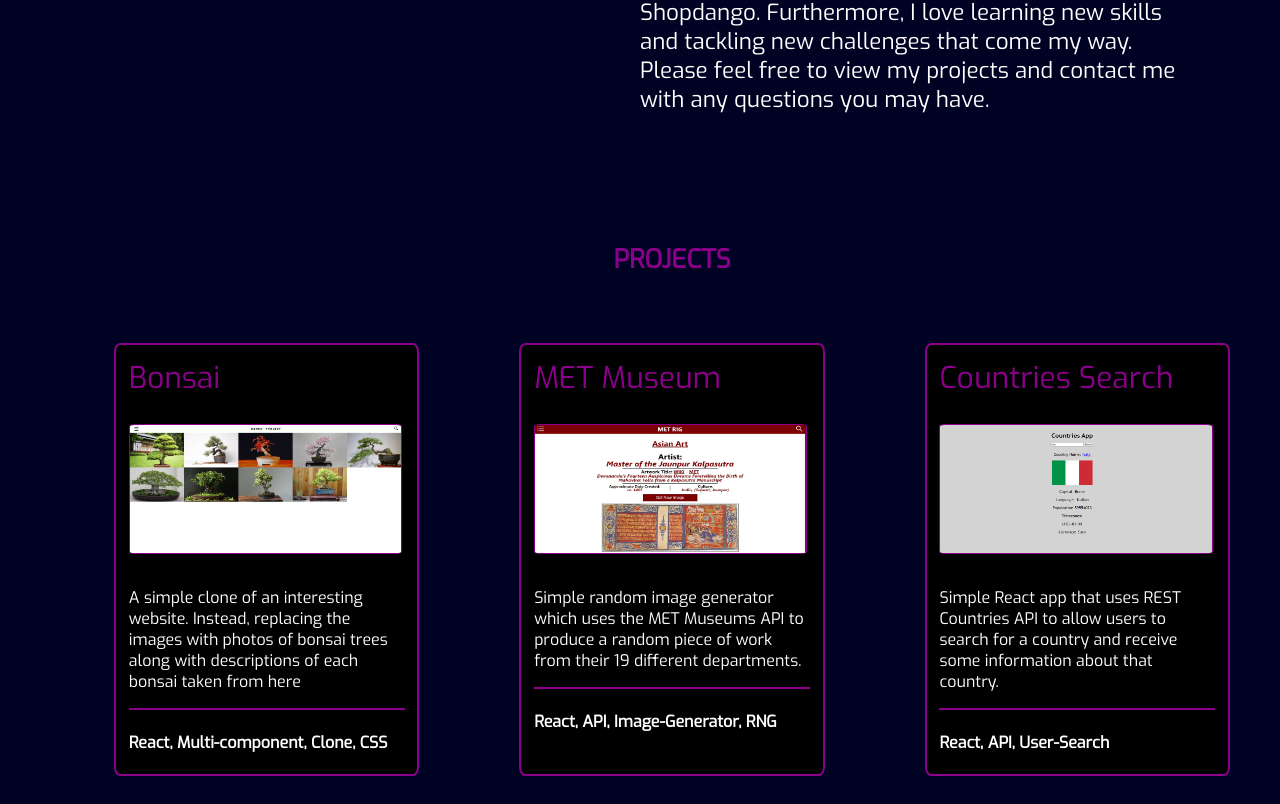
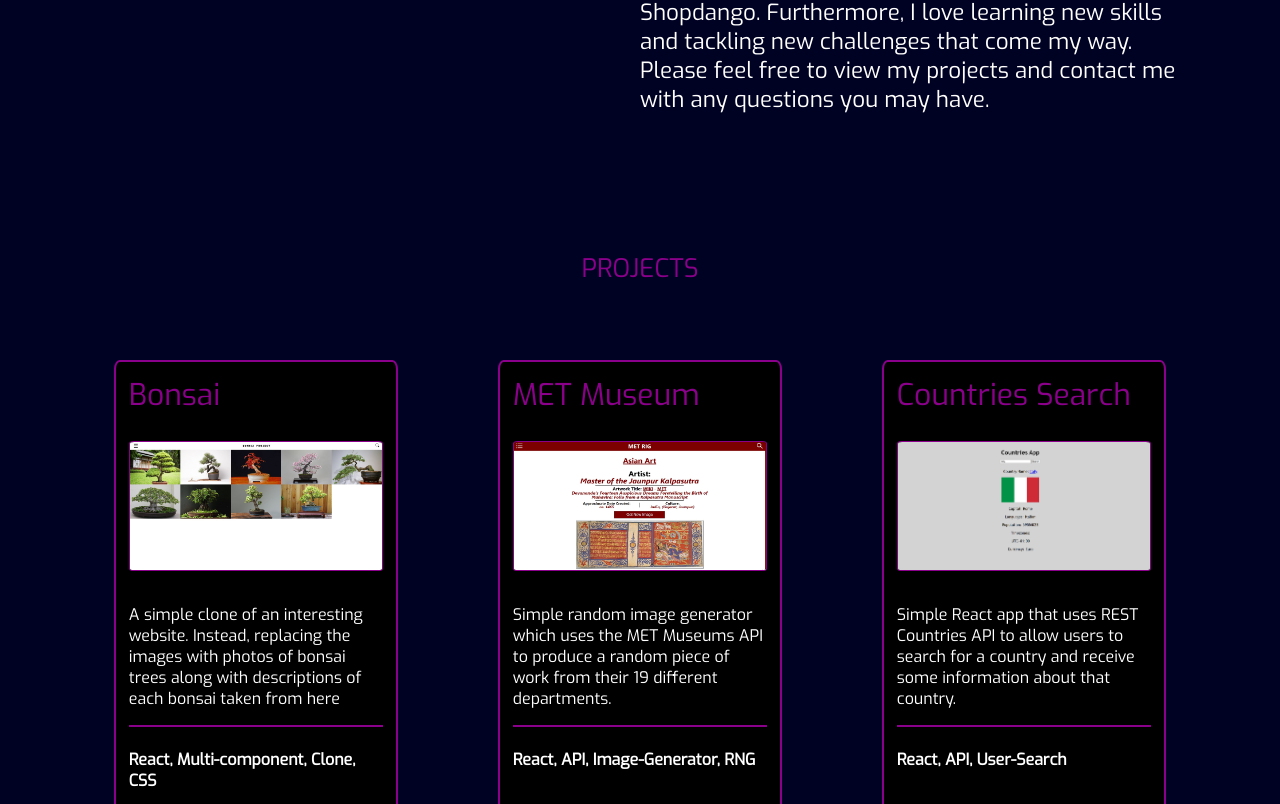
Before and after one commit to atorres1007/portfolio, a React (Create React App) app: page / in a window 1280 px wide. Shown: the part 735-1539 px from the top of the page. Built offline with nearby package versions, Linux system fonts and the light colour scheme.

Commit message:
small adjustments to styling

```diff
--- a/src/App.css
+++ b/src/App.css
@@ -8,9 +8,11 @@ body {
     width: 100vw;
     margin: 0;
     background-color: #EAE7DC;
+    overflow-x: hidden;
 }
 .portfolio {
     background-color: #000223;
+    overflow-x: hidden;
 }
 
 .navbarLinks {
@@ -127,14 +129,15 @@ body {
 .projects-section {
     padding-top: 100px;
     position: relative;
-    left: 5vw;
-    margin-right: 5vw;
     padding-bottom: 100px;
 }
 
 .projectsContainer {
+    position: relative;
     display: grid;
     grid-template-columns: 1fr 1fr 1fr;
+    margin-left: 5vw;
+    margin-right: 5vw;
 }
 
 .project{
--- a/src/App.js
+++ b/src/App.js
@@ -111,7 +111,11 @@ export default function App () {
 
       <div className="projects-section" id='Projects'>
 
-        <h1 className='section-header'>PROJECTS</h1>
+        <div style={{display: 'flex', justifyContent: 'center'}}>
+
+          <p className='section-header'>PROJECTS</p>
+
+        </div>
 
         <div className='projectsContainer'>
         {projects.map((project, index) => {
@@ -152,7 +156,11 @@ export default function App () {
 
       <div className='resume-section' id='Resume' >
 
+      <div style={{display: 'flex', justifyContent: 'center'}}>
+
         <p className='section-header'>RESUME</p>
+
+      </div>
 
         <div className='resume'>
 
```
